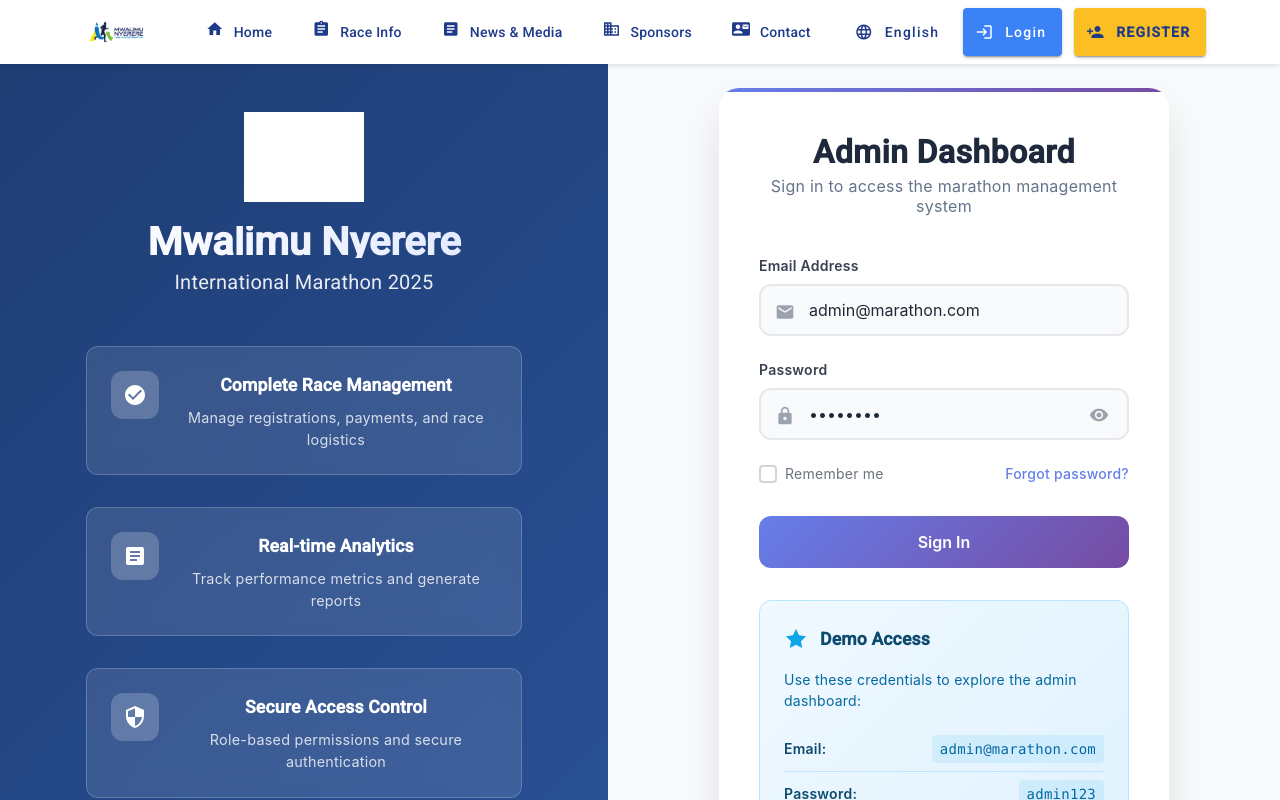
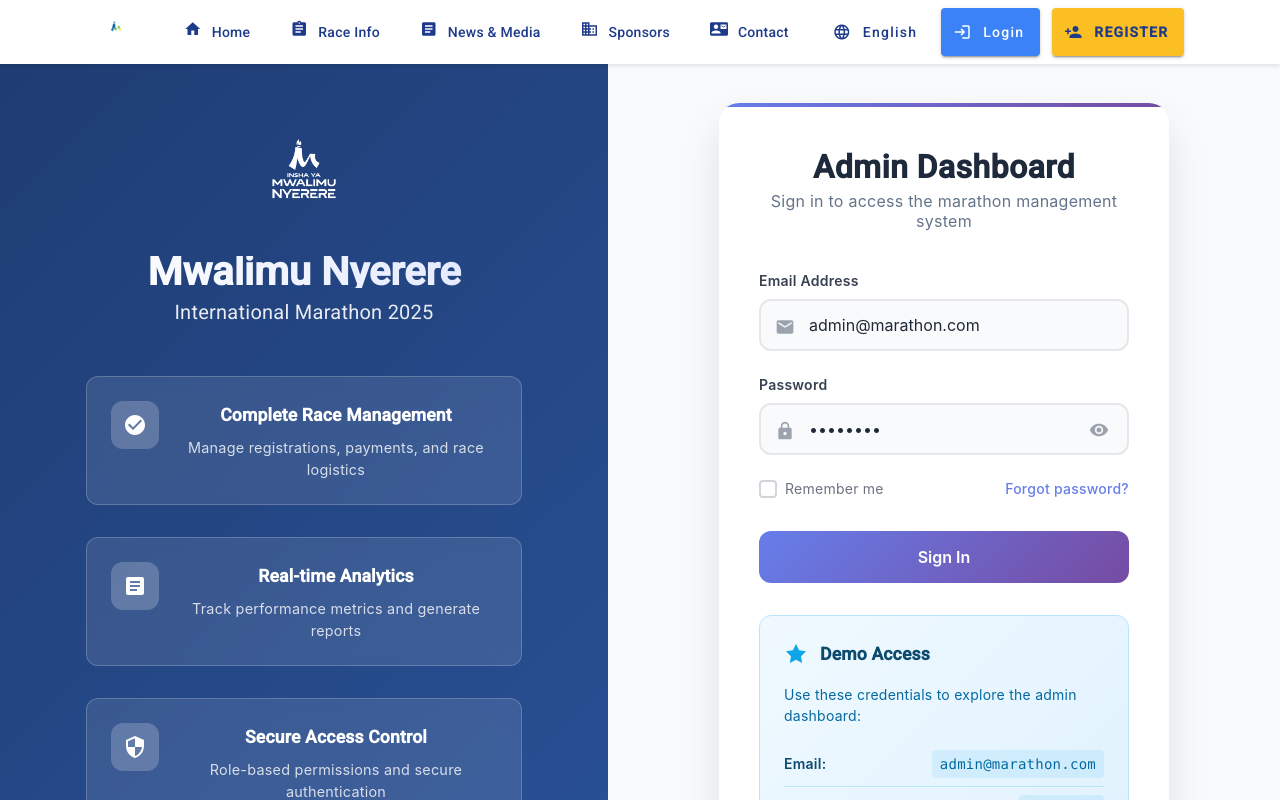
Before and after one commit to Mkufya/Nyerere-Marathon-Official-Website, an Angular app in the folder frontend/: page /admin-login in a window 1280 px wide. Shown: the top 800 px of the page. Built offline with nearby package versions, Linux system fonts and the light colour scheme; grey boxes are pictures that could not be loaded.

Commit message:
Fix missing logo in admin dashboard - Update logo paths to use existing logo file 'Mwl Marathon logo 01_01.png' - Fix logo references in admin sidebar, admin login, and navbar components - Remove question mark placeholder icon by using correct logo file

```diff
--- a/frontend/src/app/admin/layout/admin-sidebar.component.ts
+++ b/frontend/src/app/admin/layout/admin-sidebar.component.ts
@@ -18,7 +18,7 @@
       <div class="sidebar-header">
         <div class="logo-container">
           <img
-            src="/assets/images/logo/Mwl Marathon logo.png"
+            src="/assets/images/logo/Mwl Marathon logo 01_01.png"
             alt="Marathon Logo"
             class="logo"
             [class.logo-small]="collapsed">
--- a/frontend/src/app/components/auth/admin-login/admin-login.component.ts
+++ b/frontend/src/app/components/auth/admin-login/admin-login.component.ts
@@ -11,7 +11,7 @@
       <div class="hero-section">
         <div class="hero-content">
           <div class="logo-container">
-            <img src="/assets/images/logo/Mwl Marathon logo.png" alt="Marathon Logo" class="hero-logo">
+            <img src="/assets/images/logo/Mwl Marathon logo 01_01.png" alt="Marathon Logo" class="hero-logo">
             <h1 class="hero-title">Mwalimu Nyerere</h1>
             <h2 class="hero-subtitle">International Marathon 2025</h2>
           </div>
--- a/frontend/src/app/components/shared/navbar/navbar.component.html
+++ b/frontend/src/app/components/shared/navbar/navbar.component.html
@@ -3,7 +3,7 @@
     <!-- Logo/Brand -->
     <div class="navbar-brand">
       <a routerLink="/" class="brand-link">
-        <img src="assets/images/Mwl Marathon logo.png" alt="Nyerere Marathon" class="logo">
+        <img src="assets/images/logo/Mwl Marathon logo 01_01.png" alt="Nyerere Marathon" class="logo">
       </a>
     </div>
 
```
